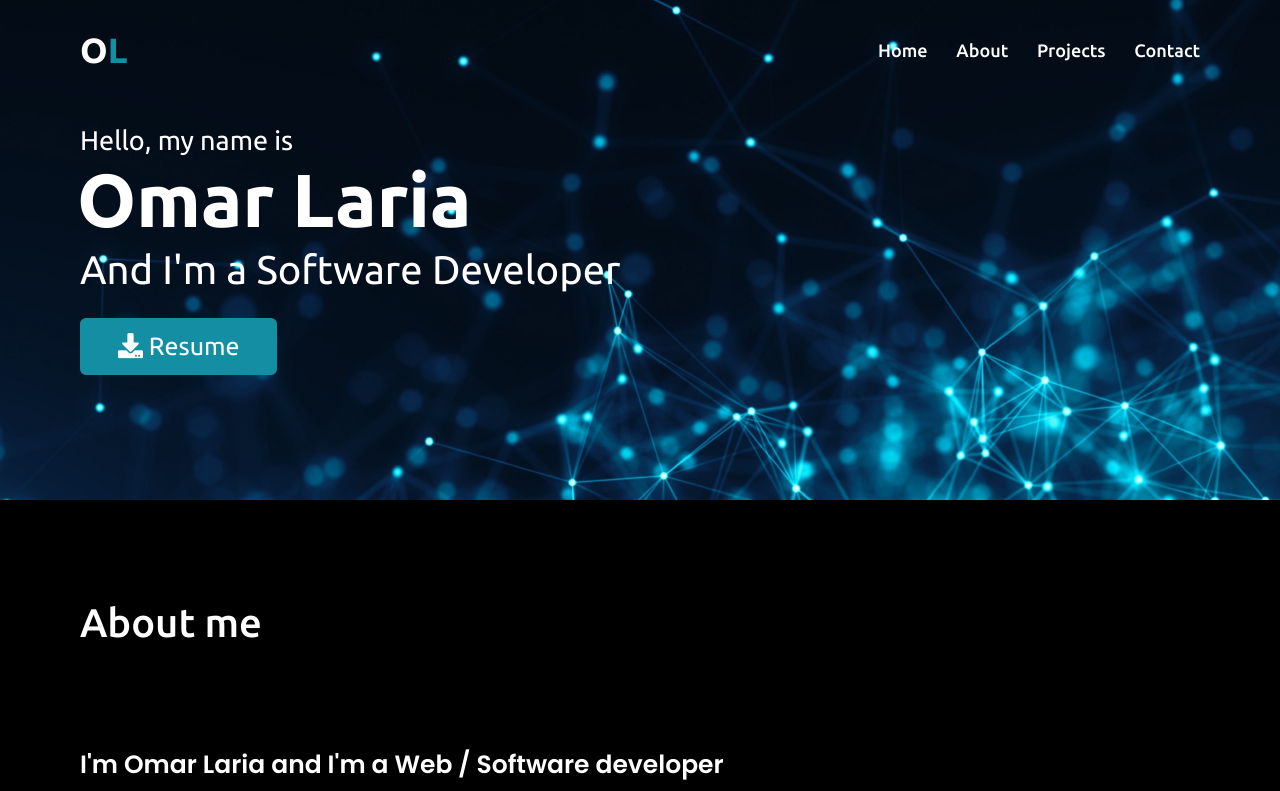
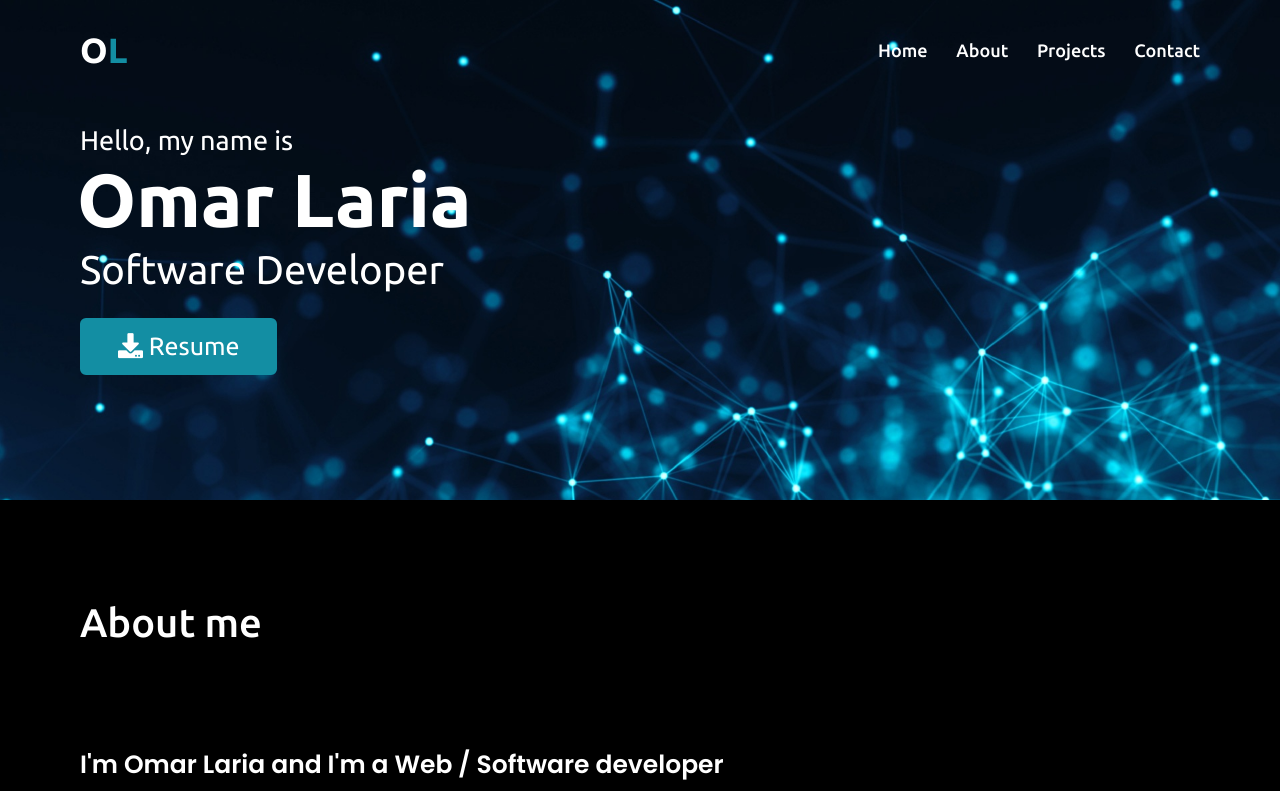
Before and after one commit to ernestolaria/OmarLariaPortfolio.github.io, a plain HTML site: page index.html in a window 1280 px wide. Shown: the top 791 px of the page. Drawn offline with nearby package versions, Linux system fonts and the light colour scheme.

Commit message:
Update index.html

```diff
--- a/index.html
+++ b/index.html
@@ -39,7 +39,7 @@
             <div class="home-content">
                 <div class="text-1">Hello, my name is</div>
                 <div class="text-2">Omar Laria</div>
-                <div class="text-3">And I'm a Software Developer<span class="typing"></span></div>
+                <div class="text-3">Software Developer<span class="typing"></span></div>
                 <a href="resume.pdf" download="resume"><i class="fa fa-download"></i> Resume</a>
             </div>
         </div>
```
